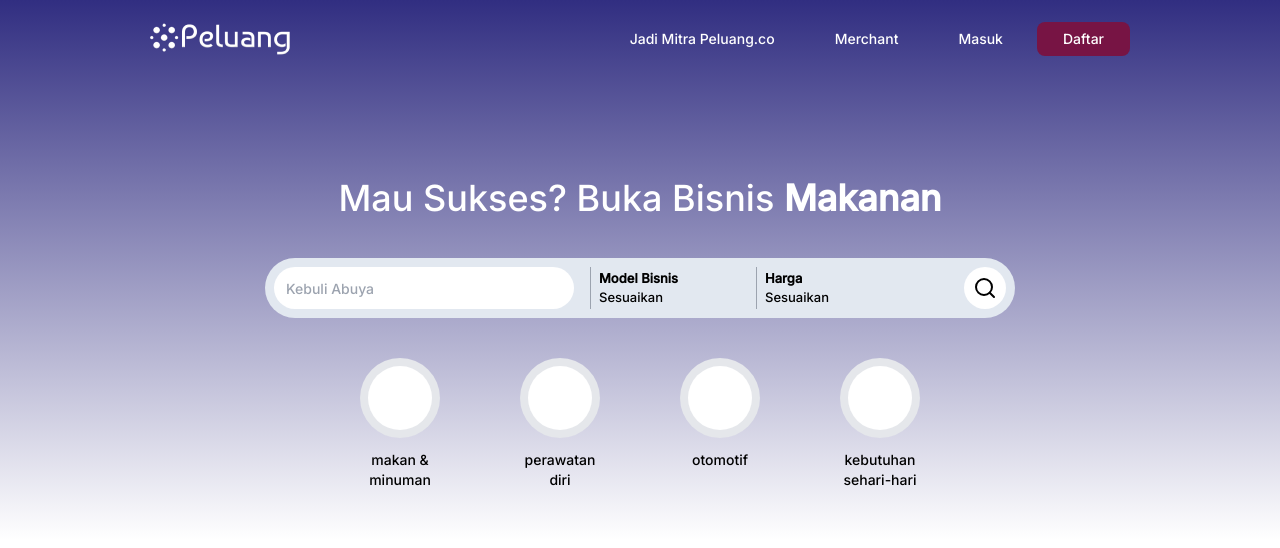
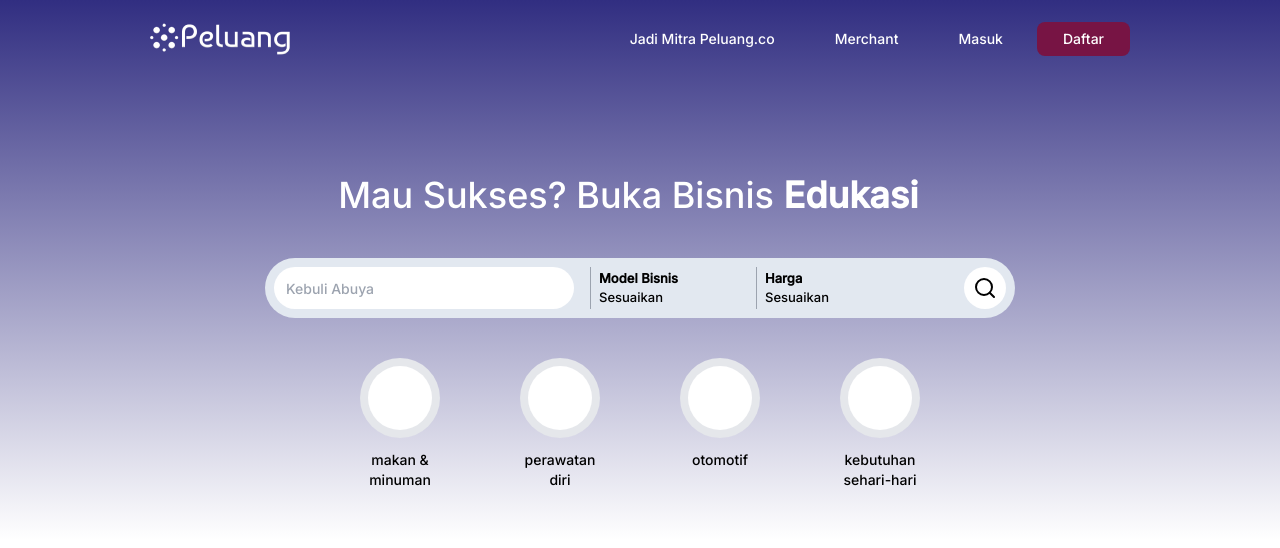
Before and after one commit to officialpeluangco/fe-client-old, a React (Vite) app: page / in a window 1280 px wide. Shown: the top 548 px of the page. Built offline with nearby package versions, Linux system fonts and the light colour scheme.

Commit message:
feat: add sliding text animation

```diff
--- a/src/components/HeroSection.tsx
+++ b/src/components/HeroSection.tsx
@@ -5,8 +5,19 @@ import SearchCategoryList from "./SearchCategoryList"
 const HeroSection = () => {
   return (
     <section className='font-inter w-full flex flex-col gap-10 items-center justify-end p-4 h-[540px] pb-[50px] bg-gradient-to-b from-indigo-900 to-white mx-auto'>
-      <div className="text-4xl text-white">
-        <span className="font-normal">Mau Sukses? Buka Bisnis </span><span className="font-bold">Makanan</span>
+      <div className="text-4xl text-white pl-[150px]">
+        <span className="font-normal">Mau Sukses? Buka Bisnis </span><span className="font-bold inline-flex flex-col h-[calc(theme(fontSize.3xl)*theme(lineHeight.tight))] md:h-[calc(theme(fontSize.4xl)*theme(lineHeight.tight))] overflow-hidden">
+          <ul className="block animate-text-slide text-left leading-tight [&_li]:block">
+            <li>Makanan</li>
+            <li>Kebutuhan Harian</li>
+            <li>Logistik</li>
+            <li>Edukasi</li>
+            <li>Kecantikan</li>
+            <li>Otomotif</li>
+            <li>Property</li>
+            <li aria-hidden="true">Makanan</li>
+          </ul>
+        </span>
       </div>
       <SearchBar />
       <SearchCategoryList />
--- a/tailwind.config.js
+++ b/tailwind.config.js
@@ -9,6 +9,37 @@ export default {
       fontFamily: {
         'inter': ["Inter", "sans-serif"],
       },
+      animation: {
+        'text-slide': 'text-slide 12.5s cubic-bezier(0.83, 0, 0.17, 1) infinite',
+      },
+      keyframes: {
+        'text-slide': {
+          '0%, 12.5%': {
+            transform: 'translateY(0%)',
+          },
+          '14.28%, 25.04%': {
+            transform: 'translateY(-12.5%)',
+          },
+          '28.56%, 37.5%': {
+            transform: 'translateY(-25.04%)',
+          },
+          '42.84%, 50.04%': {
+            transform: 'translateY(-37.5%)',
+          },
+          '53.56%, 62.5%': {
+            transform: 'translateY(-50.04%)',
+          },
+          '67.84%, 75.04%': {
+            transform: 'translateY(-62.5%)',
+          },
+          '78.56%, 87.5%': {
+            transform: 'translateY(-75.04%)',
+          },
+          '92.84%, 100%': {
+            transform: 'translateY(-87.5%)',
+          },
+        },
+      },
     },
   },
   plugins: [],
```
